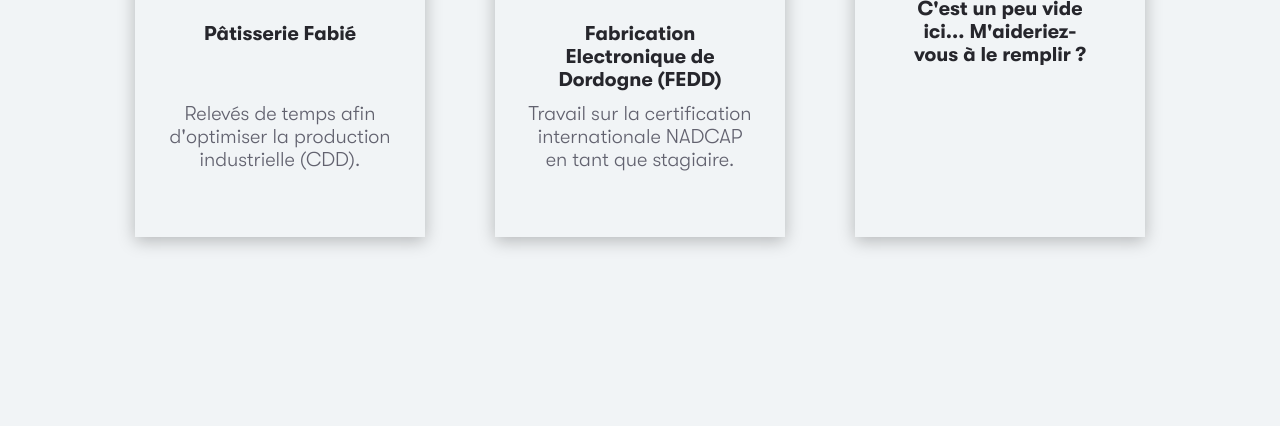
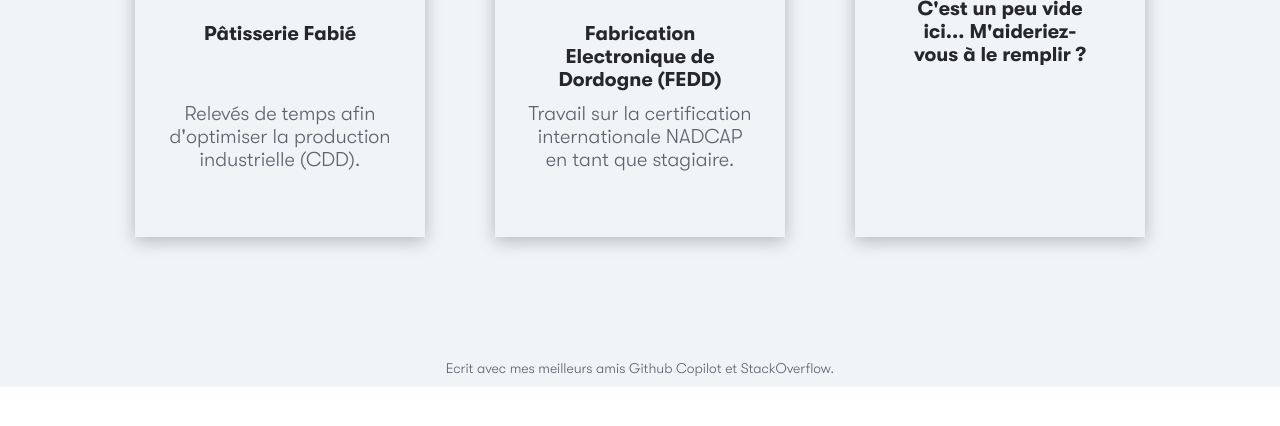
Before and after one commit to H3Aether/Personal-Website, a plain HTML site: page fr/aboutme.html in a window 1280 px wide. Shown: the part 1969-2395 px from the top of the page. After the commit the page ends 2356 px from the top, so only its background shows below. Drawn offline with Linux system fonts and the light colour scheme.

Commit message:
Fixed about me bug

```diff
--- a/fr/css/styles_aboutme.css
+++ b/fr/css/styles_aboutme.css
@@ -208,12 +208,6 @@
 /* Responsive */
 
 /* Job tiles are aligned 2 by 2*/
-@media (max-width: 1542px) {
-    .white-background {
-        height: 1000px;
-    }
-}
-
 @media (max-width: 1430px) {
     .homepage-background{
         height: auto;
```
